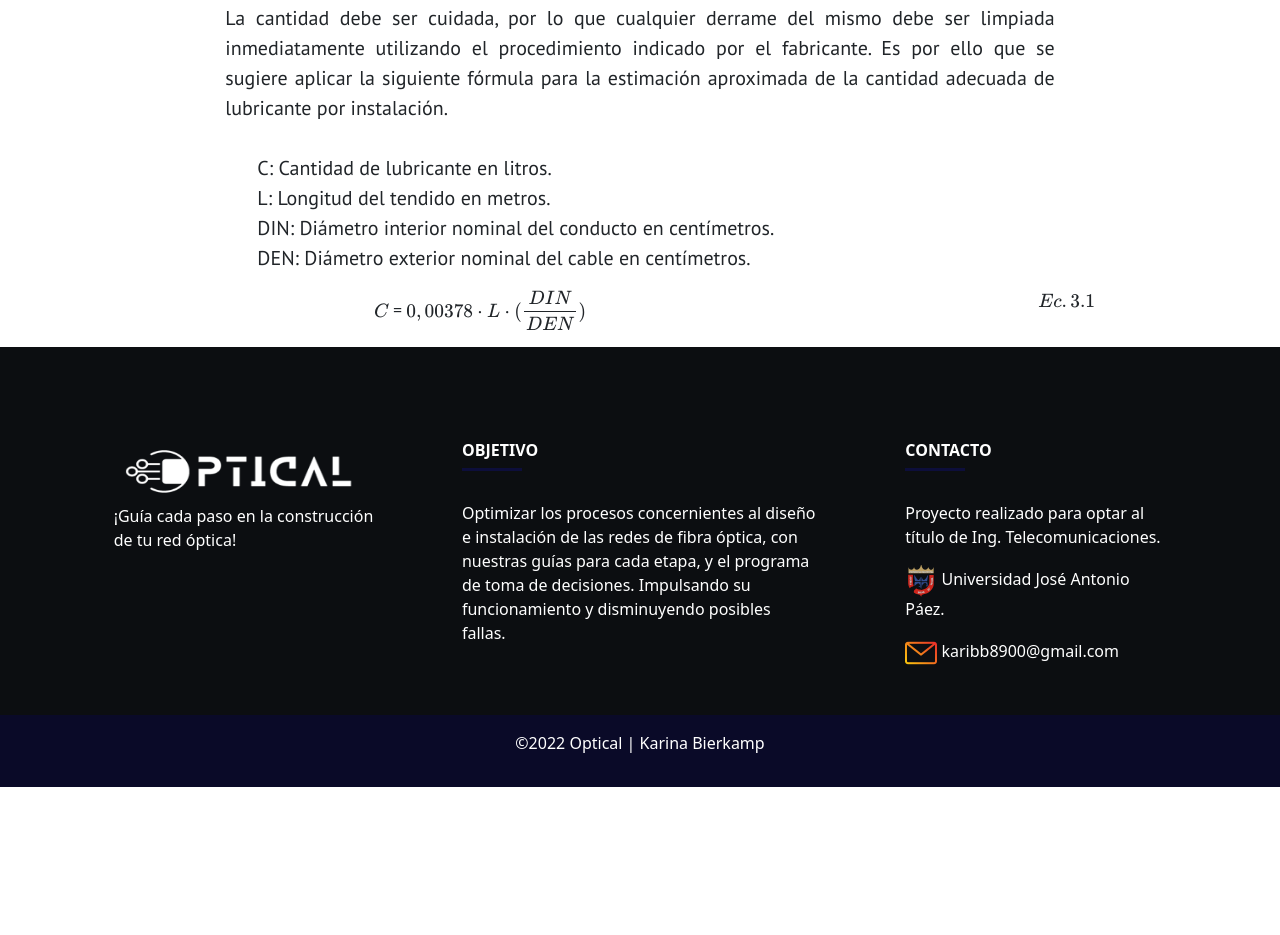
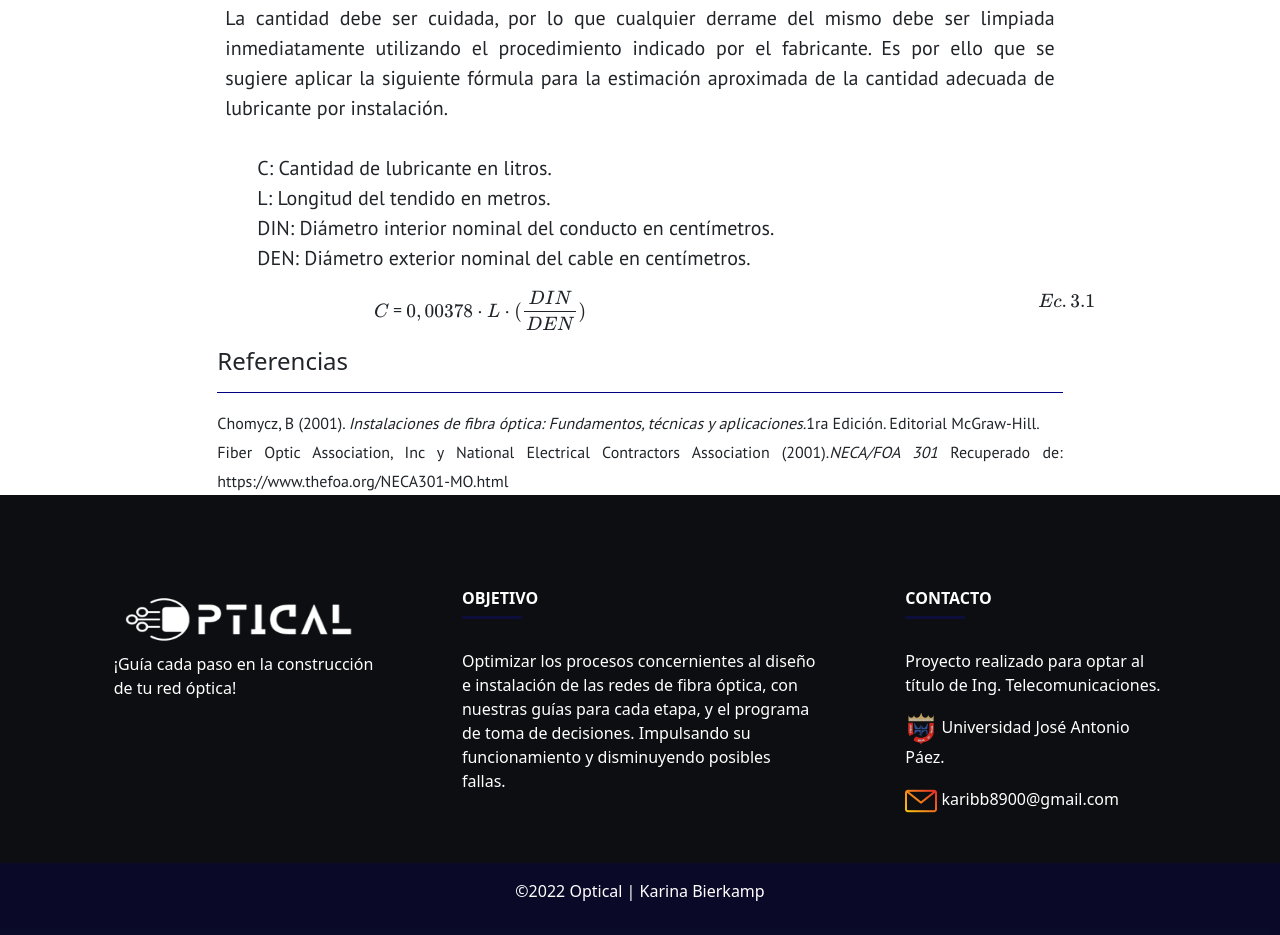
Before and after one commit to ManualFTTH/Optical, a plain HTML site: page conductos-subconductos.html in a window 1280 px wide. Shown: the part 3137-4072 px from the top of the page. Before the commit the page ends 3924 px from the top, so only its background shows below. Drawn offline with nearby package versions, Linux system fonts and the light colour scheme.

Commit message:
Update conductos-subconductos.html

```diff
--- a/conductos-subconductos.html
+++ b/conductos-subconductos.html
@@ -249,6 +249,18 @@
                                 </div>
                             </div>
          </div>
+<div class="row justify-content-center">
+            <div class="col-sm-8">
+              <h4>Referencias</h4>
+              <hr style="color:navy; height: 1px; opacity: 80;">
+              <div class="col-sm-12" >
+              <p class="pasos-principales" style="font-size: medium; line-height: 180%;">
+                Chomycz, B (2001). <i>Instalaciones de fibra óptica: Fundamentos, técnicas y aplicaciones.</i>1ra Edición. Editorial McGraw-Hill.<br>
+                Fiber Optic Association, Inc y National Electrical Contractors Association (2001).<i>NECA/FOA 301</i> Recuperado de: https://www.thefoa.org/NECA301-MO.html <br>
+              </p>
+              </div>
+            </div>
+          </div>
          <footer
          class="text-center text-lg-start text-white float-start w-100"
          style="background-color: #0c0e11"
```
